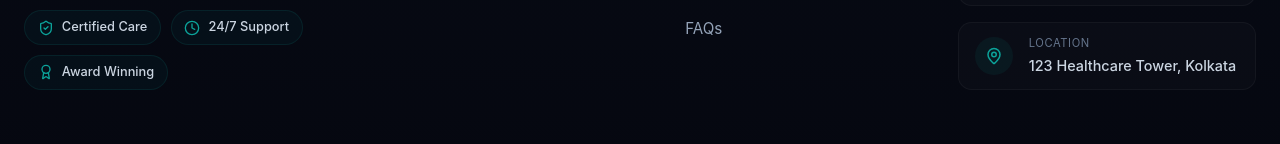
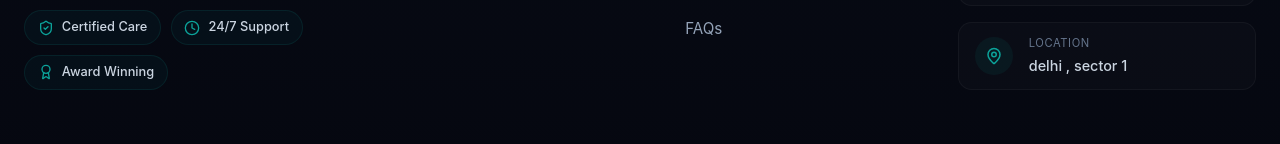
Before and after one commit to CFS-TECH/Suraksha-Lifecare, a React app in the folder frontend/: page / in a window 1280 px wide. Shown: the part 7037-7181 px from the top of the page. Built offline with nearby package versions, Linux system fonts and the light colour scheme; no server answers; the HTML template or start-up script is replaced by a standard one.

Commit message:
Update office address to delhi , sector 1

```diff
--- a/frontend/src/components/Footer/Footer.jsx
+++ b/frontend/src/components/Footer/Footer.jsx
@@ -132,7 +132,7 @@ const Footer = () => {
                 <div className={styles.iconBox}><MapPin size={18} /></div>
                 <div className={styles.contactText}>
                   <span className={styles.label}>Location</span>
-                  <span className={styles.value}>123 Healthcare Tower, Kolkata</span>
+                  <span className={styles.value}>delhi , sector 1</span>
                 </div>
               </div>
             </div>
--- a/frontend/src/pages/Contact/Contact.jsx
+++ b/frontend/src/pages/Contact/Contact.jsx
@@ -140,7 +140,7 @@ const Contact = () => {
                 </div>
                 <div className={styles.cardDetails}>
                   <h4>Our Care Office</h4>
-                  <p>Delhi NCR, India</p>
+                  <p>delhi , sector 1</p>
                   <span>Coordinating care across regions</span>
                 </div>
               </div>
```
